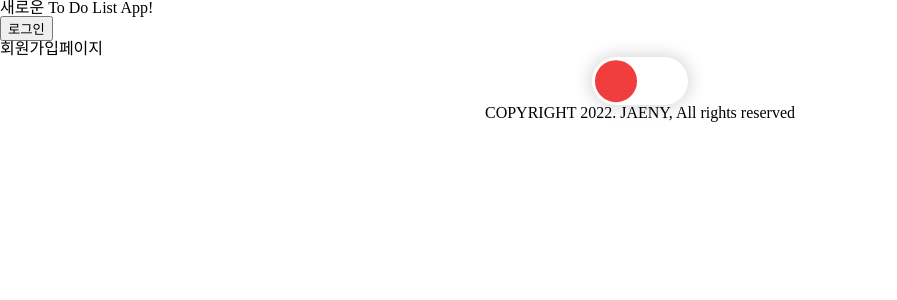
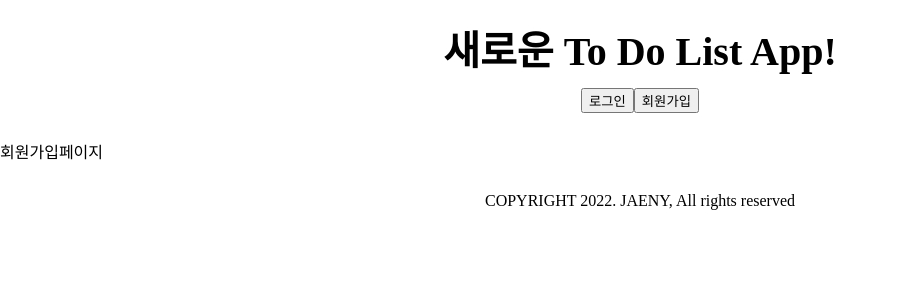
Before and after one commit to JAENY007/react-redux, a React (Create React App) app: page /signup in a window 1280 px wide. Shown: the top 300 px of the page, without its empty margins (0-897 px from the left). Built offline with nearby package versions, Linux system fonts and the light colour scheme; a web font is replaced by a local one.

Commit message:
master: Update Layout Update Main Layout: [Proceeding] Header, Footer.. etc

```diff
--- a/public/index.html
+++ b/public/index.html
@@ -10,6 +10,6 @@
     <title lang="en">To Do List - 할 일을 관리해보세요</title>
   </head>
   <body>
-    <div id="root"></div>
+    <main id="root"></main>
   </body>
 </html>
--- a/src/app.component/buttons/LoginButton.tsx
+++ b/src/app.component/buttons/LoginButton.tsx
@@ -1,5 +1,13 @@
+import { useNavigate } from 'react-router-dom';
+
 const LoginButton = () => {
-  return <button>로그인</button>;
+  const navigate = useNavigate();
+
+  const handleClickButton = () => {
+    navigate('/signin');
+  };
+
+  return <button onClick={handleClickButton}>로그인</button>;
 };
 
 export default LoginButton;
--- /dev/null
+++ b/src/app.component/buttons/SignUpButton.tsx
@@ -0,0 +1,13 @@
+import { useNavigate } from 'react-router-dom';
+
+const SignUpButton = () => {
+  const navigate = useNavigate();
+
+  const handleClickButton = () => {
+    navigate('/signup');
+  };
+
+  return <button onClick={handleClickButton}>회원가입</button>;
+};
+
+export default SignUpButton;
--- a/src/app.layout/Footer.tsx
+++ b/src/app.layout/Footer.tsx
@@ -1,10 +1,8 @@
-import ThemeChangeButton from 'app.component/buttons/ThemeChangeButton';
 import styled from 'styled-components';
 
 const Footer = () => {
   return (
     <StyledFooter>
-      <ThemeChangeButton />
       <strong>COPYRIGHT 2022. JAENY, All rights reserved</strong>
     </StyledFooter>
   );
@@ -13,6 +11,7 @@ const Footer = () => {
 export default Footer;
 
 const StyledFooter = styled.footer`
+  padding: 2rem;
   display: flex;
   flex-direction: column;
   justify-content: center;
--- a/src/app.layout/Header.tsx
+++ b/src/app.layout/Header.tsx
@@ -1,12 +1,42 @@
-import LoginButton from 'app.component/buttons/LoginButton';
+import { useNavigate } from 'react-router-dom';
+import styled from 'styled-components';
+import DesktopMenu from './menu/DesktopMenu';
 
 const Header = () => {
+  const navigate = useNavigate();
+
+  const handleClickTitle = () => {
+    navigate('/main');
+  };
+
   return (
-    <header>
-      <h1>새로운 To Do List App!</h1>
-      <div>{<LoginButton />}</div>
-    </header>
+    <StyledHeader>
+      <h1 className="title" onClick={handleClickTitle}>
+        새로운 To Do List App!
+      </h1>
+      <nav>
+        <DesktopMenu />
+      </nav>
+    </StyledHeader>
   );
 };
 
 export default Header;
+
+const StyledHeader = styled.header`
+  padding: 2rem;
+  display: flex;
+  flex-direction: column;
+  justify-content: space-between;
+  align-items: center;
+
+  .title {
+    font-size: 2.5rem;
+    font-weight: 600;
+    margin-bottom: 1rem;
+
+    :hover {
+      cursor: pointer;
+    }
+  }
+`;
--- a/src/app.layout/menu/DesktopMenu.tsx
+++ b/src/app.layout/menu/DesktopMenu.tsx
@@ -1,5 +1,19 @@
+import LoginButton from 'app.component/buttons/LoginButton';
+import LogoutButton from 'app.component/buttons/LogoutButton';
+import SignUpButton from 'app.component/buttons/SignUpButton';
+import styled from 'styled-components';
+
 const DesktopMenu = () => {
-  return
-}
+  return (
+    <ListWrapper>
+      <li>{<LoginButton />}</li>
+      <li>{<SignUpButton />}</li>
+    </ListWrapper>
+  );
+};
 
 export default DesktopMenu;
+
+const ListWrapper = styled.ol`
+  display: flex;
+`;
```
Also changed, not shown: src/app.component/buttons/LogoutButton.tsx (+9 -0 lines).
